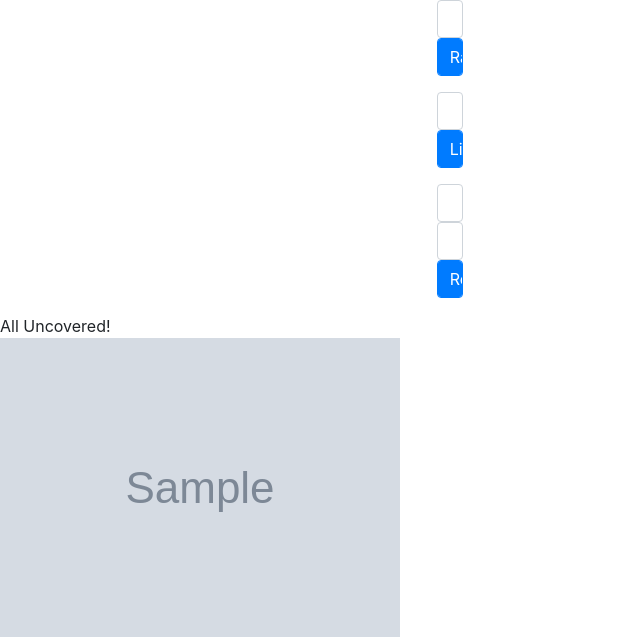
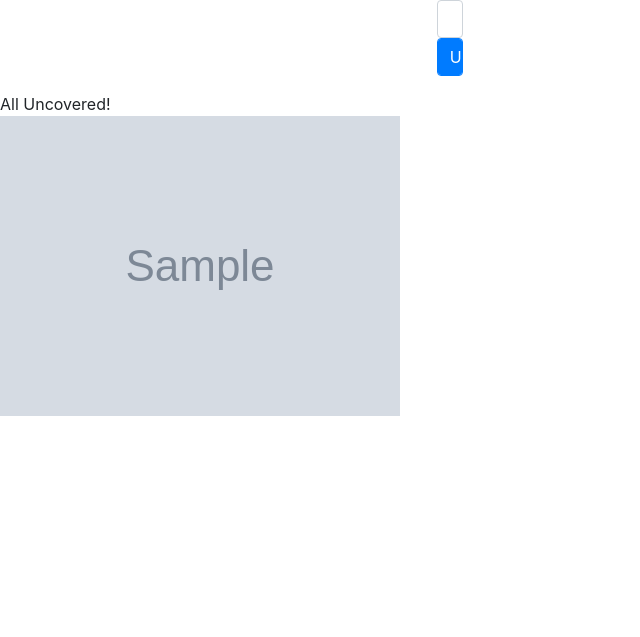
Before and after one commit to ZzCalvinzZ/picturepay, a Django app: page / in a window 1280 px wide. Shown: the top 637 px of the page, without its empty margins (0-640 px from the left). Run offline with Django 3.2, Linux system fonts and the light colour scheme; tables that the repository leaves empty hold one stand-in row (values such as "Sample post"); grey boxes marked "Sample" are stand-in pictures; parts of the project's set-up code (start-up, migrations or seed data) failed here and were passed over; some libraries are stand-ins or nearby versions.

Commit message:
going with just line unveil

```diff
--- a/picture/models.py
+++ b/picture/models.py
@@ -1,6 +1,7 @@
 import itertools
 import uuid
 import random
+import math
 
 from PIL import Image
 from io import BytesIO
@@ -9,6 +10,15 @@
 
 from django.db import models
 from django.core.files.uploadedfile import InMemoryUploadedFile
+
+class SquareTooBigException(Exception):
+	pass
+
+class NumberTooHighError(Exception):
+	pass
+
+class LessThanOneError(Exception):
+	pass
 
 class SingletonModel(models.Model):
 
@@ -135,43 +145,36 @@
 			self.update_covered_image()
 
 	def uncover_line(self, number):
-		if number > 0:
-			slist = list(self.uncovered)
-			index = slist.index('0')
+		""" uncover a group of n pixels around one random point """
+		if number < 1:
+			raise LessThanOneError
+
+		if self.uncovered.count('0') < number:
+			raise NumberTooHighError
+
+		slist = list(self.uncovered)
+		index = random.choice(self.uncovered_indices)
+
+		count = number
+		while True:
 
 			try:
-				for i in range(0, number):
-					while True:
-						if slist[index] == '0':
-							slist[index] = '1'
-							break
-						else:
-							index += 1
+				if slist[index] == '0':
+					slist[index] = '1'
+					count -= 1
 			except IndexError as e:
-				pass
+				index = 0
+				if slist[index] == '0':
+					slist[index] = '1'
+					count -= 1
 
-			self.uncovered = ''.join(slist)
-			self.update_covered_image()
+			index += 1
+			if count == 0:
+				break
 
-	def uncover_rectangle(self, width, height):
-		if width > 0 and height > 0:
-			total = width * height
-			uncovered_map = self.uncovered_map
+		self.uncovered = ''.join(slist)
 
-			width_index = random.randrange(len(uncovered_map[0]) - width - 1)
-			height_index = random.randrange(len(uncovered_map) - height - 1)
-
-			for i in range(width_index, width_index + width + 1):
-				for j in range(height_index, height_index + height + 1):
-					uncovered_map[j][i] = '1'
-					total -= 1
-
-			self.update_uncovered_from_map(uncovered_map)
-
-			self.update_covered_image()
-
-			self.uncover_line(total)
-
+		self.update_covered_image()
 
 class Settings(SingletonModel):
 	""" this is used to find which picture the site is using at the moment"""
@@ -180,3 +183,12 @@
 	class Meta:
 		verbose_name = "Settings"
 		verbose_name_plural = "Settings"
+
+class PaymentNote(models.Model):
+	message = models.TextField(max_length=255, blank=True)
+	url = models.TextField(max_length=255, blank=True)
+	type = models.IntegerField()
+	pixels = models.IntegerField()
+
+	def __str__(self):
+		return message
--- a/picture/templates/picture/index.html
+++ b/picture/templates/picture/index.html
@@ -2,22 +2,6 @@
 
 {% block content %}
 <div class="text-xs-center">
-
-	<div class="row p-b-1">
-		<div class="col-md-4"></div>
-		<form id="random-unveil-form" action=" {% url 'picture-random-unveil' %} " method="post" accept-charset="utf-8">
-			{% csrf_token %}
-			<div class="form-group">
-				<div class="col-md-2">
-					<input class="form-control" type="number" name="number" placeholder="# Of Pixels" />
-				</div>
-				<div class="col-md-2">
-					<input class="btn btn-primary form-control pull-md-right" type="submit" value="Random Unveil" />
-				</div>
-			</div>
-		</form>
-		<div class="col-md-4"></div>
-	</div>
 
 	<div class="row p-b-1">
 		<div class="col-md-4"></div>
@@ -28,26 +12,7 @@
 					<input class="form-control" type="number" name="number" placeholder="# Of Pixels" />
 				</div>
 				<div class="col-md-2">
-					<input class="btn btn-primary form-control pull-md-right" type="submit" value="Line Unveil" />
-				</div>
-			</div>
-		</form>
-		<div class="col-md-4"></div>
-	</div>
-
-	<div class="row p-b-1">
-		<div class="col-md-4"></div>
-		<form id="rectangle-unveil-form" action=" {% url 'picture-rectangle-unveil' %} " method="post" accept-charset="utf-8">
-			{% csrf_token %}
-			<div class="form-group">
-				<div class="col-md-1">
-					<input class="form-control" type="number" name="width" placeholder="Width" />
-				</div>
-				<div class="col-md-1">
-					<input class="form-control" type="number" name="height" placeholder="Height" />
-				</div>
-				<div class="col-md-2">
-					<input class="btn btn-primary form-control pull-md-right" type="submit" value="Rectangle Unveil" />
+					<input class="btn btn-primary form-control pull-md-right" type="submit" value="Unveil" />
 				</div>
 			</div>
 		</form>
--- a/picture/views.py
+++ b/picture/views.py
@@ -30,26 +30,9 @@
 
 		return super().dispatch(request, *args, **kwargs)
 
-class RandomUnveilView(NumberPixelView):
-
-	def post(self, request, *args, **kwargs):
-		self.picture.uncover_random(int(self.number))
-
-		return redirect('picture-index')
-
 class LineUnveilView(NumberPixelView):
 
 	def post(self, request, *args, **kwargs):
 		self.picture.uncover_line(int(self.number))
 
 		return redirect('picture-index')
-
-class RectangleUnveilView(PictureView):
-
-	def post(self, request, *args, **kwargs):
-		width = request.POST.get('width')
-		height = request.POST.get('height')
-
-		self.picture.uncover_rectangle(int(width), int(height))
-
-		return redirect('picture-index')
--- a/picturepay/urls.py
+++ b/picturepay/urls.py
@@ -19,7 +19,7 @@
 from django.conf import settings
 from django.conf.urls.static import static
 
-from picture.views import PictureIndexView, RandomUnveilView, LineUnveilView, RectangleUnveilView
+from picture.views import PictureIndexView, RandomUnveilView, LineUnveilView, SquareUnveilView
 
 urlpatterns = [
 
@@ -27,6 +27,6 @@
     url(r'^$', PictureIndexView.as_view(), name='picture-index'),
     url(r'^random-unveil$', RandomUnveilView.as_view(), name='picture-random-unveil'),
     url(r'^line-unveil$', LineUnveilView.as_view(), name='picture-line-unveil'),
-    url(r'^rectangle-unveil$', RectangleUnveilView.as_view(), name='picture-rectangle-unveil'),
+    url(r'^square-unveil$', SquareUnveilView.as_view(), name='picture-square-unveil'),
 
 ] + static(settings.MEDIA_URL, document_root= os.path.join(settings.MEDIA_ROOT))
```
